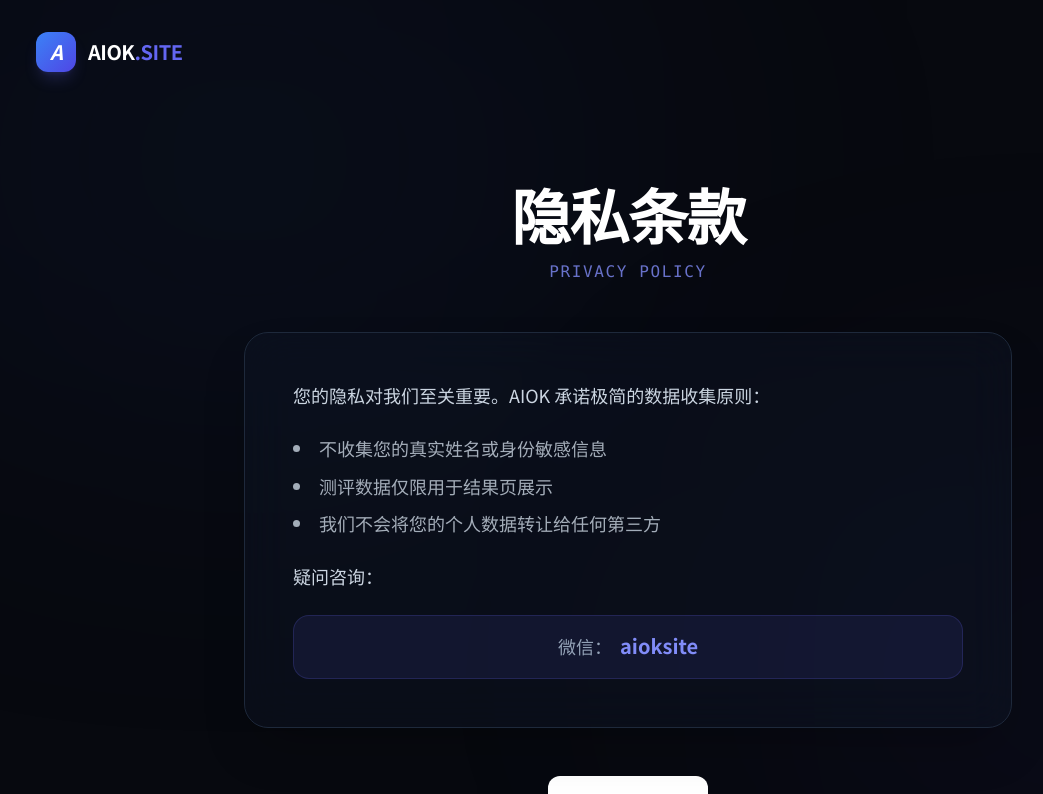
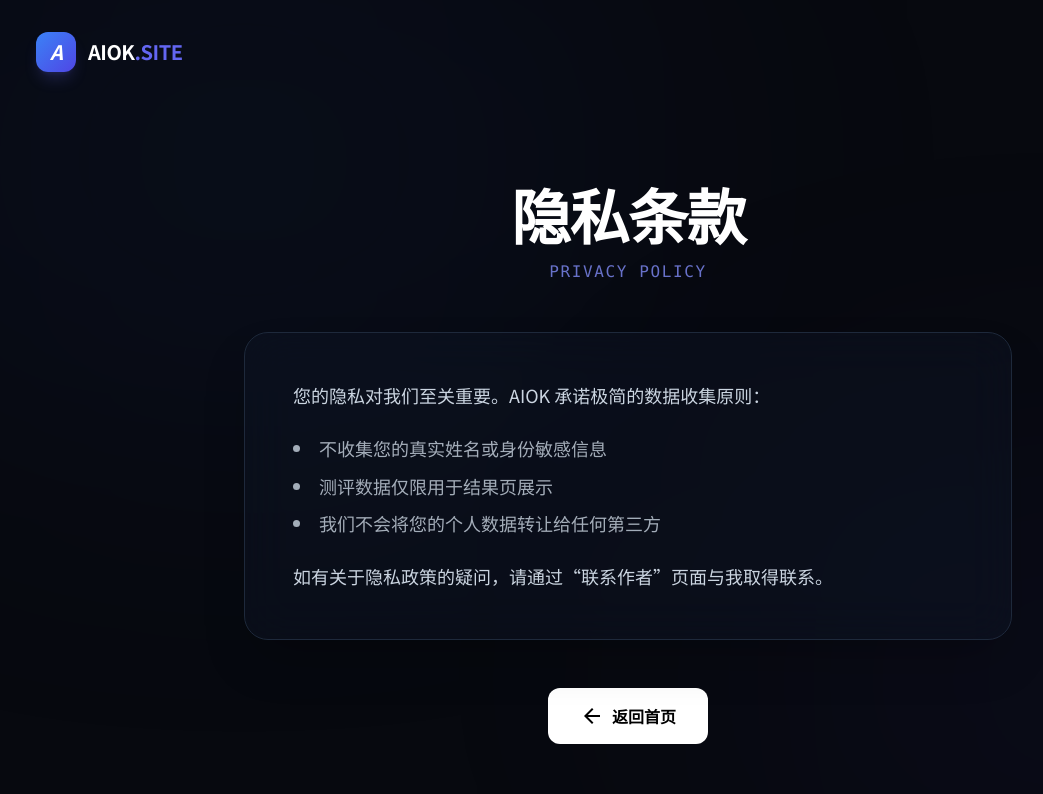
Before and after one commit to gorvi/aioksite2026, a Next.js app: page /privacy in a window 1280 px wide. Shown: the top 794 px of the page, without its empty margins (12-1055 px from the left). Built offline with nearby package versions, Linux system fonts and the light colour scheme.

Commit message:
style: simplify nav and consolidate contact info to about page

```diff
--- a/src/app/page.tsx
+++ b/src/app/page.tsx
@@ -61,7 +61,6 @@ export default function PortalPage() {
                 <div className="hidden sm:flex items-center gap-8 text-sm font-medium text-slate-400">
                     <Link href="/" className="text-white">发现</Link>
                     <Link href="/about" className="hover:text-white transition-colors">关于</Link>
-                    <Link href="/about" className="hover:text-white transition-colors">开发者</Link>
                 </div>
             </nav>
 
@@ -145,7 +144,7 @@ export default function PortalPage() {
                 <div className="flex gap-8">
                     <Link href="/privacy" className="hover:text-white transition-colors">隐私条款</Link>
                     <Link href="/terms" className="hover:text-white transition-colors">使用协议</Link>
-                    <Link href="/about" className="hover:text-white transition-colors">联系作者</Link>
+                    <Link href="/about" className="hover:text-white transition-colors underline underline-offset-4 decoration-indigo-500/50">联系作者</Link>
                 </div>
             </footer>
         </div>
--- a/src/app/privacy/page.tsx
+++ b/src/app/privacy/page.tsx
@@ -13,11 +13,7 @@ export default function PrivacyPage() {
                         <li>测评数据仅限用于结果页展示</li>
                         <li>我们不会将您的个人数据转让给任何第三方</li>
                     </ul>
-                    <p>疑问咨询：</p>
-                    <div className="inline-block px-8 py-4 bg-indigo-500/10 border border-indigo-500/20 rounded-2xl w-full text-center">
-                        <span className="text-slate-400 mr-2">微信：</span>
-                        <span className="text-indigo-400 font-bold text-xl">aioksite</span>
-                    </div>
+                    <p>如有关于隐私政策的疑问，请通过“联系作者”页面与我取得联系。</p>
                 </div>
             }
         />
--- a/src/app/terms/page.tsx
+++ b/src/app/terms/page.tsx
@@ -13,11 +13,7 @@ export default function TermsPage() {
                         <li>本平台不提供任何医疗诊断意见</li>
                         <li>我们保留根据运营需要更新服务内容的权利</li>
                     </ul>
-                    <p>详情咨询：</p>
-                    <div className="inline-block px-8 py-4 bg-indigo-500/10 border border-indigo-500/20 rounded-2xl w-full text-center">
-                        <span className="text-slate-400 mr-2">微信：</span>
-                        <span className="text-indigo-400 font-bold text-xl">aioksite</span>
-                    </div>
+                    <p>如需进一步了解协议详情，请参阅“联系作者”页面。</p>
                 </div>
             }
         />
--- a/src/components/common/PlaceholderPage.tsx
+++ b/src/components/common/PlaceholderPage.tsx
@@ -35,11 +35,7 @@ export default function PlaceholderPage({
                         {content || (
                             <div className="space-y-6 text-slate-300 leading-relaxed text-lg text-center">
                                 <p>我们正在全力研发此模块，致力于为您提供极致的 AI 体验。</p>
-                                <p>如有任何建议或商务合作需求，欢迎联系作者：</p>
-                                <div className="inline-block px-8 py-4 bg-indigo-500/10 border border-indigo-500/20 rounded-2xl">
-                                    <span className="text-slate-400 mr-2">微信：</span>
-                                    <span className="text-indigo-400 font-bold text-xl">aioksite</span>
-                                </div>
+                                <p>敬请期待 AIOK 的未来进化。</p>
                             </div>
                         )}
                     </div>
```
